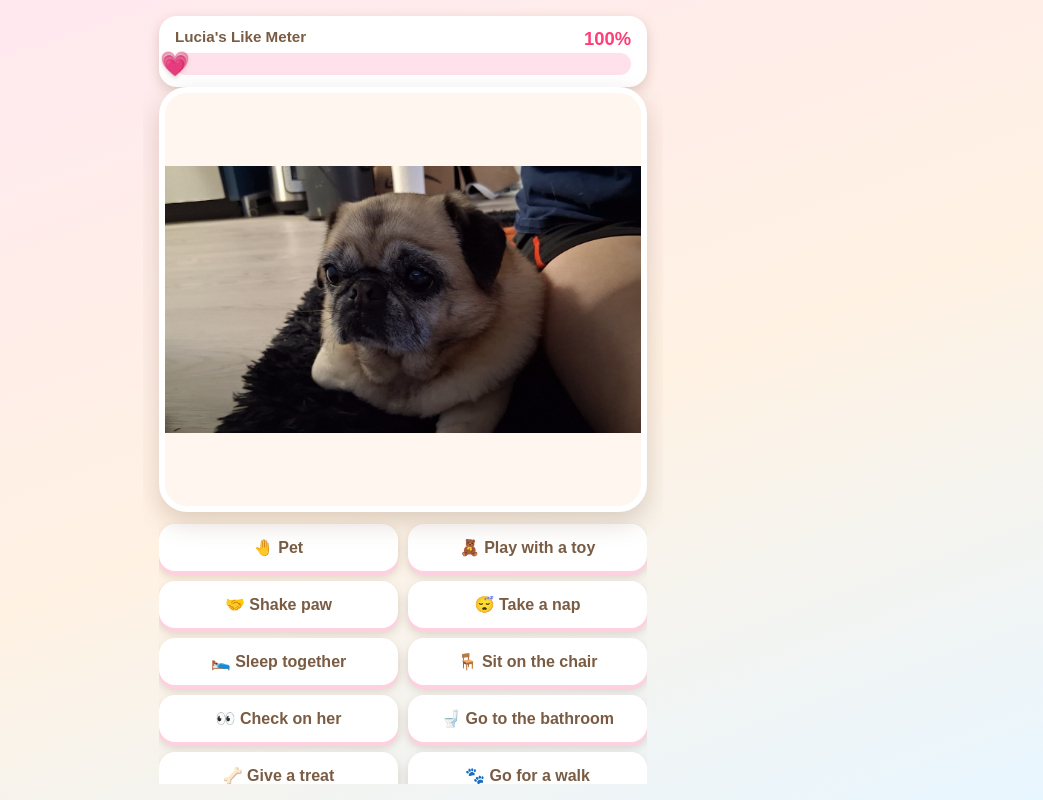
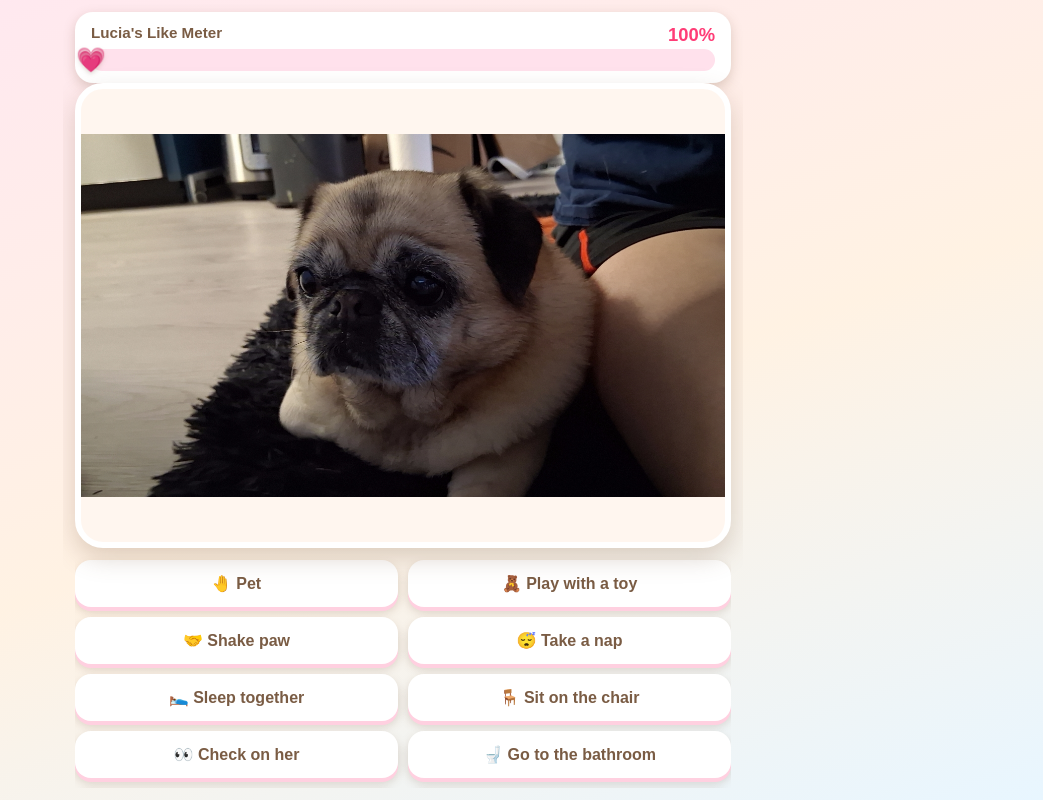
Before and after one commit to mountain01232-beep/lucia-fred, a plain HTML site: page index.html in a window 1280 px wide. Both pictures are taken after a click on the button "▶ Start playing". Shown: the whole page, without its empty margins (237-1280 px from the left). Drawn offline with Linux system fonts and the light colour scheme.

Commit message:
Enlarge Lucia media display
Co-Authored-By: Claude Opus 4.8 <noreply@anthropic.com>

```diff
--- a/css/style.css
+++ b/css/style.css
@@ -23,7 +23,7 @@ html, body {
 
 #app {
   position: relative;
-  max-width: 520px;
+  max-width: 680px;
   margin: 0 auto;
   height: 100dvh;
   overflow: hidden;
@@ -35,7 +35,7 @@ html, body {
   inset: 0;
   display: none;
   flex-direction: column;
-  padding: 16px;
+  padding: 12px;
 }
 .screen.is-active { display: flex; }
 
@@ -153,7 +153,7 @@ html, body {
   position: relative;
   width: 100%;
   height: 100%;
-  max-width: 600px;
+  max-width: 680px;
   margin: 0 auto;
 }
 .lucia-img {
@@ -213,7 +213,7 @@ html, body {
 /* ---------- あそびボタン ---------- */
 .actions {
   flex: 0 1 auto;
-  max-height: 34vh;
+  max-height: 30vh;
   overflow-y: auto;
   display: grid;
   grid-template-columns: repeat(2, 1fr);
```
